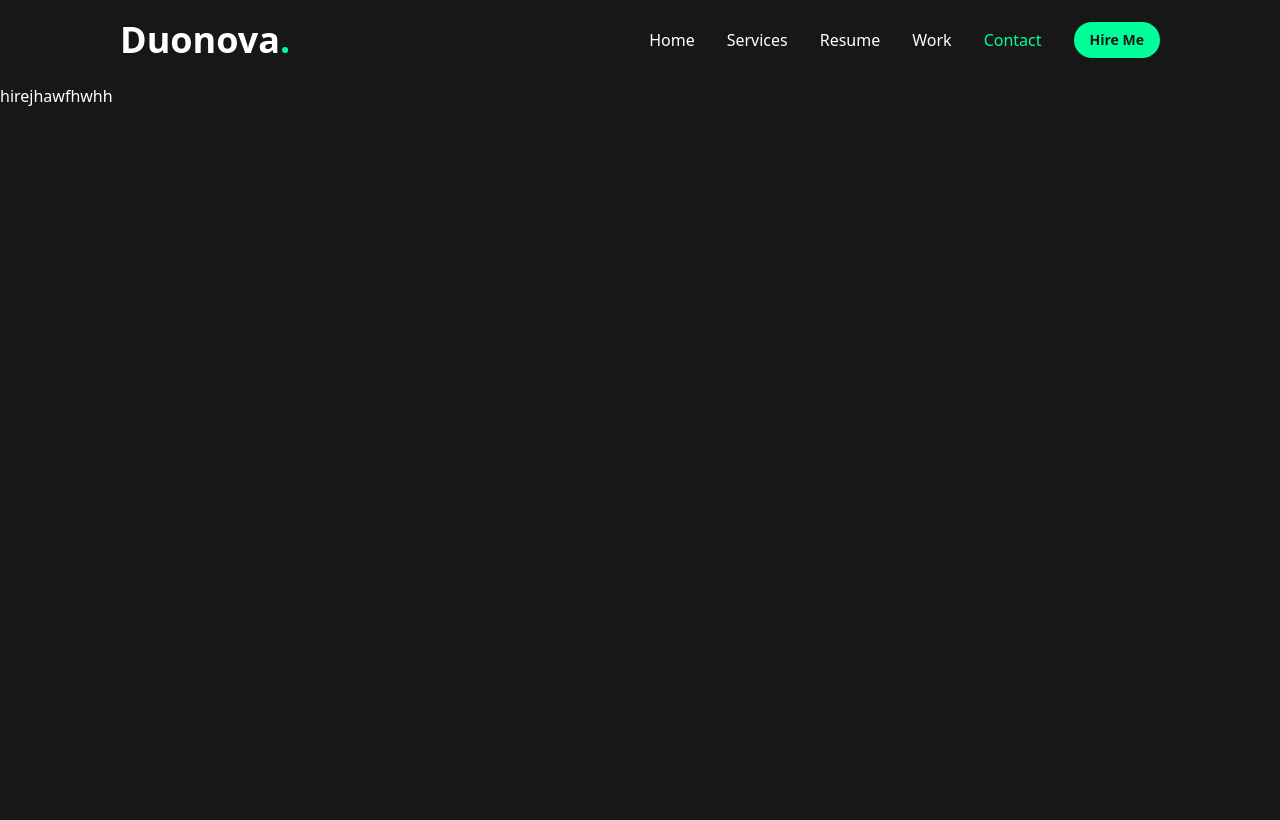
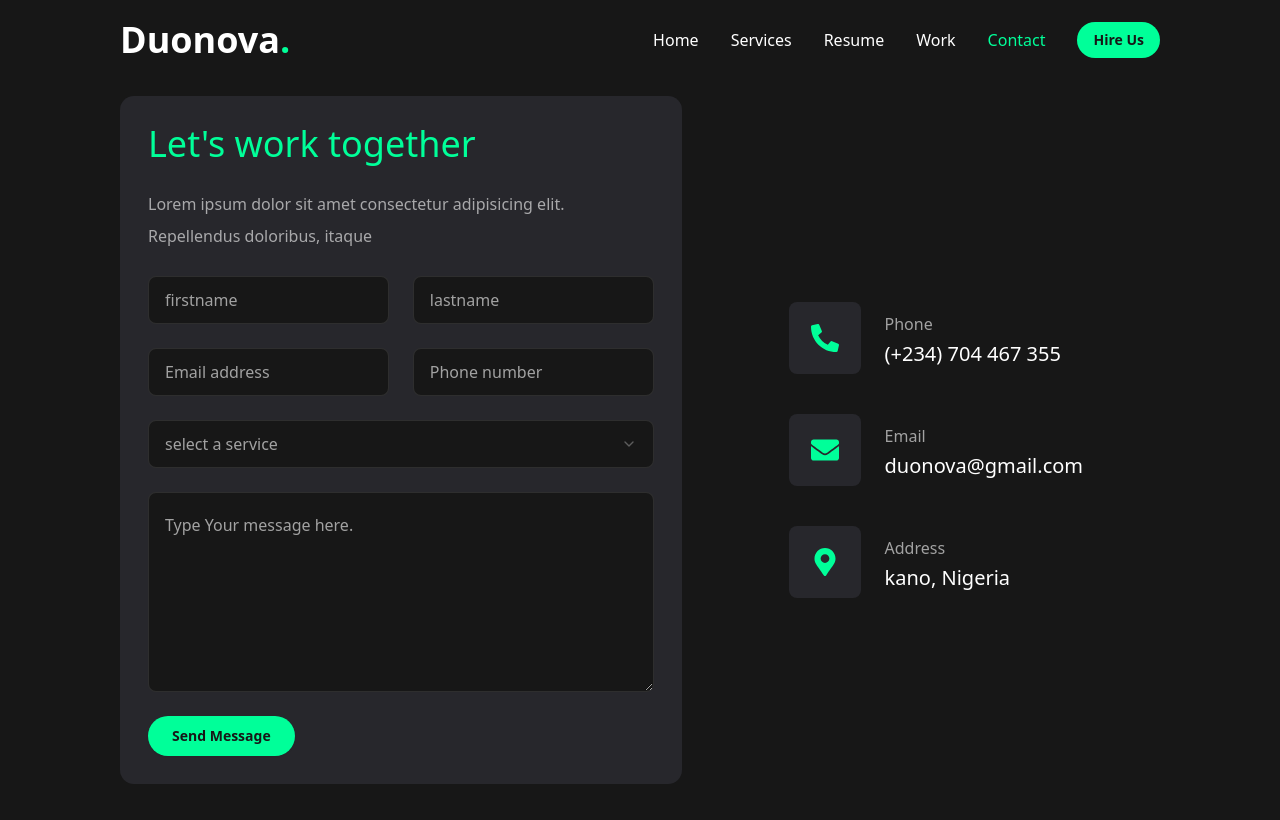
Before and after one commit to ABDUSSALAM0005/Duonova, a React (Vite) app: page /Contact in a window 1280 px wide. Built offline with nearby package versions, Linux system fonts and the light colour scheme.

Commit message:
finalised contact page

```diff
--- a/src/components/Header.jsx
+++ b/src/components/Header.jsx
@@ -1,5 +1,4 @@
 import {useEffect} from "react";
-import { Link } from "react-router-dom";
 import { NavLink } from "react-router-dom";
 import Nav from "./Nav";
 import MobileNav from "./MobileNav";
@@ -29,7 +28,7 @@ const Header = () => {
         <div data-aos="fade-left" className="hidden xl:flex items-center gap-8">
           <Nav />
           <NavLink to="/Contact">
-            <Button variant="ghost">hire me</Button>
+            <Button variant="ghost">hire us</Button>
           </NavLink>
 
           {/* mobile nav*/}
--- a/src/components/ui/button.tsx
+++ b/src/components/ui/button.tsx
@@ -10,7 +10,7 @@ const buttonVariants = cva(
     variants: {
       variant: {
         default:
-          "bg-primary text-primary-foreground shadow-xs hover:bg-primary/90",
+          "cursor-pointer bg-accent h-[42px] text-primary shadow-xs hover:bg-accent/50 hover:text-white/60 font-semibold transition duration-300 ease-in-out focus:ring-4 focus:outline-none focus:ring-primary",
         destructive:
           "bg-destructive text-white shadow-xs hover:bg-destructive/90 focus-visible:ring-destructive/20 dark:focus-visible:ring-destructive/40 dark:bg-destructive/60",
         outline:
--- a/src/components/ui/input.tsx
+++ b/src/components/ui/input.tsx
@@ -7,9 +7,7 @@ function Input({ className, type, ...props }: React.ComponentProps<"input">) {
       type={type}
       data-slot="input"
       className={cn(
-        "file:text-foreground placeholder:text-muted-foreground selection:bg-primary selection:text-primary-foreground dark:bg-input/30 border-input flex h-9 w-full min-w-0 rounded-md border bg-transparent px-3 py-1 text-base shadow-xs transition-[color,box-shadow] outline-none file:inline-flex file:h-7 file:border-0 file:bg-transparent file:text-sm file:font-medium disabled:pointer-events-none disabled:cursor-not-allowed disabled:opacity-50 md:text-sm",
-        "focus-visible:border-ring focus-visible:ring-ring/50 focus-visible:ring-[3px]",
-        "aria-invalid:ring-destructive/20 dark:aria-invalid:ring-destructive/40 aria-invalid:border-destructive",
+        "flex h-[48px] rounded-md border border-white/10 focus:border-accent outline-none  font-light bg-primary px-4 py-5 text-base placeholder:text-white/60" ,
         className
       )}
       {...props}
--- a/src/components/ui/select.tsx
+++ b/src/components/ui/select.tsx
@@ -37,7 +37,7 @@ function SelectTrigger({
       data-slot="select-trigger"
       data-size={size}
       className={cn(
-        "border-input data-[placeholder]:text-muted-foreground [&_svg:not([class*='text-'])]:text-muted-foreground focus-visible:border-ring focus-visible:ring-ring/50 aria-invalid:ring-destructive/20 dark:aria-invalid:ring-destructive/40 aria-invalid:border-destructive dark:bg-input/30 dark:hover:bg-input/50 flex w-fit items-center justify-between gap-2 rounded-md border bg-transparent px-3 py-2 text-sm whitespace-nowrap shadow-xs transition-[color,box-shadow] outline-none focus-visible:ring-[3px] disabled:cursor-not-allowed disabled:opacity-50 data-[size=default]:h-9 data-[size=sm]:h-8 *:data-[slot=select-value]:line-clamp-1 *:data-[slot=select-value]:flex *:data-[slot=select-value]:items-center *:data-[slot=select-value]:gap-2 [&_svg]:pointer-events-none [&_svg]:shrink-0 [&_svg:not([class*='size-'])]:size-4",
+        "flex h-[48px] w-full items-center justify-between rounded-md border border-white/10 bg-primary px-4 py-5 text-base text-white/60 placeholder:text-white/10 focus:border-accent outline-none ",
         className
       )}
       {...props}
@@ -61,7 +61,7 @@ function SelectContent({
       <SelectPrimitive.Content
         data-slot="select-content"
         className={cn(
-          "bg-popover text-popover-foreground data-[state=open]:animate-in data-[state=closed]:animate-out data-[state=closed]:fade-out-0 data-[state=open]:fade-in-0 data-[state=closed]:zoom-out-95 data-[state=open]:zoom-in-95 data-[side=bottom]:slide-in-from-top-2 data-[side=left]:slide-in-from-right-2 data-[side=right]:slide-in-from-left-2 data-[side=top]:slide-in-from-bottom-2 relative z-50 max-h-(--radix-select-content-available-height) min-w-[8rem] origin-(--radix-select-content-transform-origin) overflow-x-hidden overflow-y-auto rounded-md border shadow-md",
+          "bg-primary border-white/10 text-white data-[state=open]:animate-in data-[state=closed]:animate-out data-[state=closed]:fade-out-0 data-[state=open]:fade-in-0 data-[state=closed]:zoom-out-95 data-[state=open]:zoom-in-95 data-[side=bottom]:slide-in-from-top-2 data-[side=left]:slide-in-from-right-2 data-[side=right]:slide-in-from-left-2 data-[side=top]:slide-in-from-bottom-2 relative z-50 max-h-(--radix-select-content-available-height) min-w-[8rem] origin-(--radix-select-content-transform-origin) overflow-x-hidden overflow-y-auto rounded-md border shadow-lg",
           position === "popper" &&
             "data-[side=bottom]:translate-y-1 data-[side=left]:-translate-x-1 data-[side=right]:translate-x-1 data-[side=top]:-translate-y-1",
           className
--- a/src/components/ui/textarea.tsx
+++ b/src/components/ui/textarea.tsx
@@ -7,7 +7,7 @@ function Textarea({ className, ...props }: React.ComponentProps<"textarea">) {
     <textarea
       data-slot="textarea"
       className={cn(
-        "border-input placeholder:text-muted-foreground focus-visible:border-ring focus-visible:ring-ring/50 aria-invalid:ring-destructive/20 dark:aria-invalid:ring-destructive/40 aria-invalid:border-destructive dark:bg-input/30 flex field-sizing-content min-h-16 w-full rounded-md border bg-transparent px-3 py-2 text-base shadow-xs transition-[color,box-shadow] outline-none focus-visible:ring-[3px] disabled:cursor-not-allowed disabled:opacity-50 md:text-sm",
+        "flex min-h-[80px] w-full rounded-md border border-white/10 bg-primary px-4 py-5 text-base placeholder:text-white/60 focus-visible:outline-none focus-visible:ring-1 focus-visible:ring-accent focus-visible:ring-offset-0 disabled:cursor-not-allowed disabled:opacity-50",
         className
       )}
       {...props}
--- a/src/pages/Contact.jsx
+++ b/src/pages/Contact.jsx
@@ -1,8 +1,124 @@
-import React from 'react'
+"use client";
+
+import { Button } from '../components/ui/button';
+import { Input } from "../components/ui/input";
+import { Textarea } from "../components/ui/textarea";
+import AOS from "aos";
+import "aos/dist/aos.css";
+
+import {
+    Select,
+  SelectContent,
+  SelectGroup,
+  SelectItem,
+  SelectLabel,
+  SelectScrollDownButton,
+  SelectScrollUpButton,
+  SelectSeparator,
+  SelectTrigger,
+  SelectValue,
+} from "../components/ui/select";
+
+import { FaPhoneAlt, FaEnvelope, FaMapMarkerAlt } from 'react-icons/fa';
+
+const info = [
+  {
+    icon: <FaPhoneAlt/>,
+    title: "Phone",
+    description:"(+234) 704 467 355"
+  },
+  {
+    icon: <FaEnvelope/>,
+    title: "Email",
+    description:"duonova@gmail.com"
+  },
+  {
+    icon: <FaMapMarkerAlt/>,
+    title: "Address",
+    description:"kano, Nigeria"
+  },
+
+]
+
+import { useEffect } from 'react'
+import { motion } from 'framer-motion';
 
 const Contact = () => {
+
+   useEffect(() => {
+      AOS.init({
+        duration: 2000,
+        once: false,
+      });
+    }, [] );
   return (
-    <div className=''>hirejhawfhwhh</div>
+    <motion.section
+         // initial={{ opacity: 0 }}
+      // animate={{
+      //   opacity: 1,
+      //   transition: { delay: 2.4, duration: 0.4, ease: "easeIn" },
+      // }}
+    className='py-4'>
+      <div className="container mx-auto">
+        <div className='flex flex-col xl:flex-row gap-[30px]'>
+          {/*form*/}
+          <div data-aos="fade-right" className='xl:w-[54%]  order-2 xl:order-none'>
+            <form action="" className='flex flex-col gap-6 p-7 mb-5 bg-[#27272c] rounded-xl'>
+              <h3 className='text-4xl text-accent'>Let's work together</h3>
+              <p className='text-white/60'>
+               Lorem ipsum dolor sit amet consectetur adipisicing elit. Repellendus doloribus, itaque
+              </p>
+              {/*input*/}
+              <div className='grid grid-cols1 md:grid-cols-2 gap-6'>
+                <Input type='firstname' placeholder='firstname' />
+                <Input type='lastname' placeholder='lastname' />
+                <Input type='email' placeholder='Email address' />
+                <Input type='phone' placeholder='Phone number' />
+              </div>
+              {/*select*/}
+              <Select>
+                <SelectTrigger className='w-full'>
+                  <SelectValue placeholder="select a service" />
+                </SelectTrigger>
+                <SelectContent>
+                  <SelectGroup>
+                    <SelectLabel>select a service</SelectLabel>
+                    <SelectItem value='est'>Front end web development</SelectItem>
+                    <SelectItem value='est'>Content Creation</SelectItem>
+                    <SelectItem value='est'>Graphics Design</SelectItem>
+                    <SelectItem value='est'>Social Marketing</SelectItem>
+                  </SelectGroup>
+                </SelectContent>
+              </Select>
+              {/*textarea*/}
+              <Textarea
+              className='h-[200px]'
+              placeholder='Type Your message here.'/>
+              {/*btn*/}
+              <div className='text-center md:text-start'>
+              <Button size="lg" className='max-w-40'>Send Message</Button>
+              </div>
+            </form>
+          </div>
+          {/*info*/}
+          <div data-aos="fade-left" className='flex-1 flex items-center xl:justify-center order-1 xl:order-none mb-8 xl:mb-0'>
+            <ul className='flex flex-col gap-10'>
+              {info.map((item, index) => {
+                return <li key={index} className='flex items-center gap-6' >
+                  <div className='w-[52px] h-[52px] xl:w-[72px] xl:h-[72px] bg-[#27272c] text-accent rounded-md flex items-center justify-center'>
+                    <div className='text-[28px]'>{item.icon}</div>
+                  </div>
+                  <div className='flex-1'>
+                    <p className='text-white/60'>{item.title}</p>
+                    <h3 className='text-xl'>{item.description}</h3>
+                  </div>
+                </li>
+              })}
+            </ul>
+          </div>
+        </div>
+      </div>
+    </motion.section>
   )
 }
 
--- a/src/pages/Home.jsx
+++ b/src/pages/Home.jsx
@@ -9,6 +9,7 @@ import AOS from "aos";
 import "aos/dist/aos.css";
 import Resume from "./Resume";
 import Work from "./Work";
+import  Contact  from "./Contact";
 
 
 
@@ -69,6 +70,10 @@ const Home = () => {
       <div className="pt-30 xl:pt-0">
         <Work />
       </div>
+      <div className="pt-30 xl:pt-0">
+        <h1 className="h2 text-center mb-3 text-accent">Contact Us</h1>
+        <Contact />
+      </div>
     </section>
 
     // </motion.div>
--- a/src/routes.jsx
+++ b/src/routes.jsx
@@ -1,4 +1,4 @@
-import React from 'react'
+
 import { Routes, Route } from 'react-router-dom'
 import Home from './pages/Home'
 import Contact from './pages/Contact'
```
